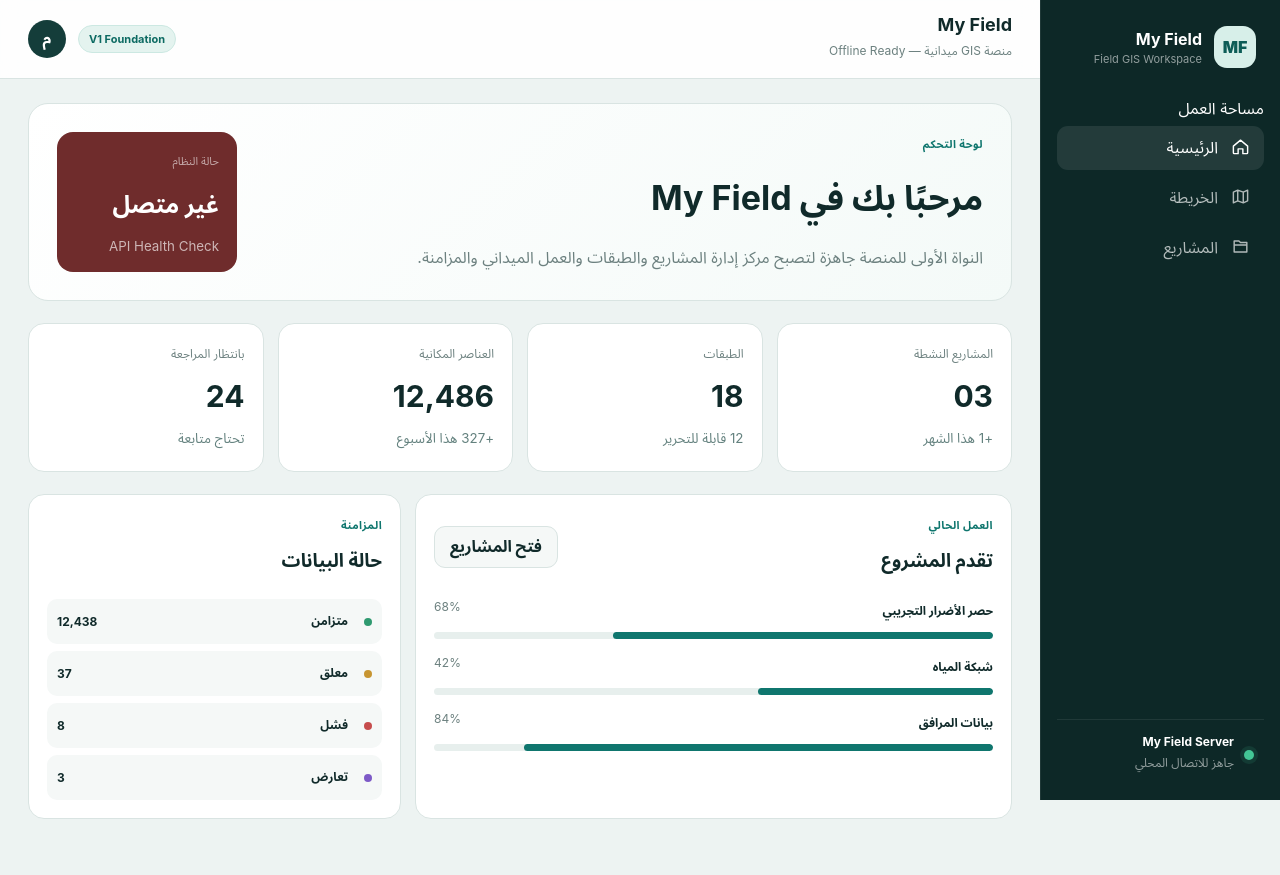
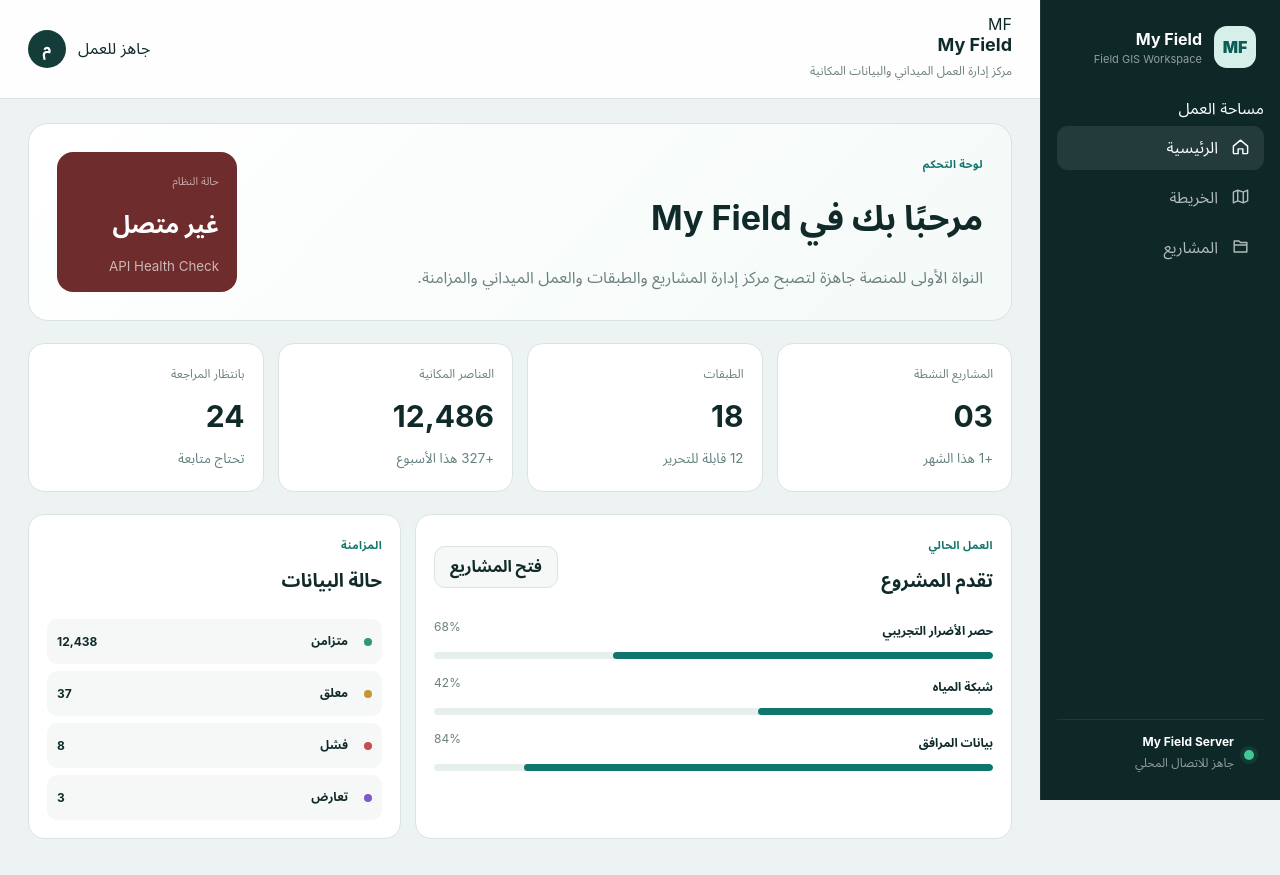
Before and after one commit to mmashharawi2021-cell/my-field, a React (Vite) app in the folder web/: page /map in a window 1280 px wide. Built offline with nearby package versions, Linux system fonts and the light colour scheme; no server answers.

Commit message:
ui: polish web/src/components/layout/TopBar.tsx

```diff
--- a/web/src/components/layout/TopBar.tsx
+++ b/web/src/components/layout/TopBar.tsx
@@ -1,14 +1,19 @@
-import { StatusPill } from '../ui/StatusPill'
-
 export function TopBar() {
   return (
     <header className="topbar">
       <div className="topbar-title">
-        <h1>My Field</h1>
-        <p>منصة GIS ميدانية — Offline Ready</p>
+        <div className="mobile-brand-mark">MF</div>
+        <div>
+          <h1>My Field</h1>
+          <p>مركز إدارة العمل الميداني والبيانات المكانية</p>
+        </div>
       </div>
+
       <div className="top-actions">
-        <StatusPill>V1 Foundation</StatusPill>
+        <div className="connection-chip">
+          <span className="connection-dot" />
+          <span>جاهز للعمل</span>
+        </div>
         <div className="avatar" aria-label="حساب المستخدم">م</div>
       </div>
     </header>
```
